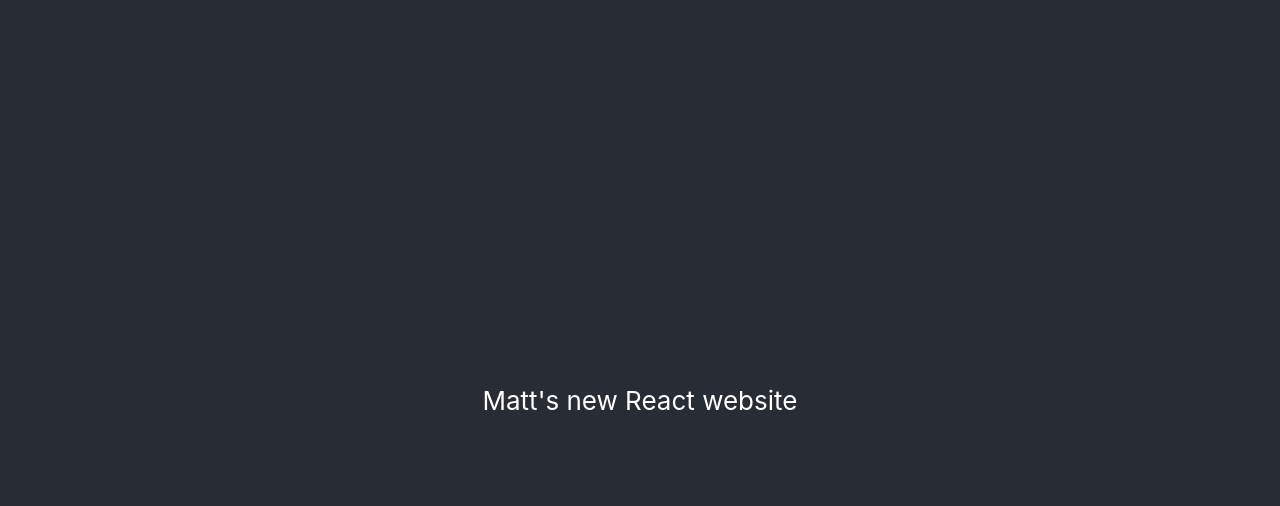
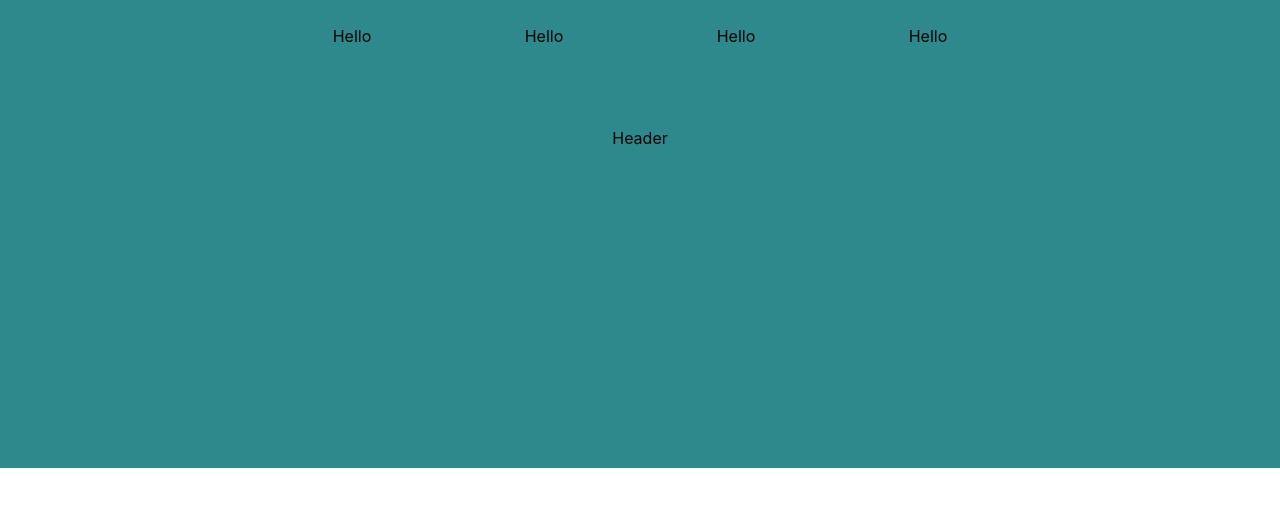
Before and after one commit to mblaul/portfolio-website, a React (Create React App) app: page / in a window 1280 px wide. Shown: the top 506 px of the page. Built offline with nearby package versions, Linux system fonts and the light colour scheme.

Commit message:
Working on a basic layout

```diff
--- a/src/App.js
+++ b/src/App.js
@@ -1,14 +1,17 @@
 import React, { Component } from 'react';
+import { MuiThemeProvider } from '@material-ui/core/styles';
+import theme from '../src/constants/theme';
+
+import Container from './components/Container';
+
 import './App.css';
 
 class App extends Component {
   render() {
     return (
-      <div className="App">
-        <header className="App-header">
-          <p>Matt's new React website</p>
-        </header>
-      </div>
+      <MuiThemeProvider theme={theme}>
+        <Container />
+      </MuiThemeProvider>
     );
   }
 }
--- /dev/null
+++ b/src/components/Container.js
@@ -0,0 +1,17 @@
+import React, { Component, Fragment } from 'react';
+
+import Navbar from './layout/Navbar';
+import Header from './content/Header';
+
+class Container extends Component {
+  render() {
+    return (
+      <Fragment>
+        <Navbar />
+        <Header />
+      </Fragment>
+    );
+  }
+}
+
+export default Container;
--- /dev/null
+++ b/src/components/content/Header.js
@@ -0,0 +1,30 @@
+import React, { Component } from 'react';
+import { withStyles } from '@material-ui/core/styles';
+
+import Grid from '@material-ui/core/Grid';
+
+const styles = theme => ({
+  header: {
+    padding: '10% 0% 25% 0%',
+    textAlign: 'center',
+    backgroundColor: '#2d898b',
+    backgroundAttachment: 'fixed',
+    backgroundSize: 'contain'
+  }
+});
+
+class Header extends Component {
+  render() {
+    const { classes } = this.props;
+
+    return (
+      <Grid container className={classes.header}>
+        <Grid item xs={12}>
+          Header
+        </Grid>
+      </Grid>
+    );
+  }
+}
+
+export default withStyles(styles)(Header);
--- /dev/null
+++ b/src/components/layout/Navbar.js
@@ -0,0 +1,39 @@
+import React, { Component } from 'react';
+import { withStyles } from '@material-ui/core/styles';
+
+import Grid from '@material-ui/core/Grid';
+
+const styles = theme => ({
+  navbar: {
+    position: 'fixed',
+    top: '0',
+    width: '100%',
+    padding: '2% 20%',
+    backgroundColor: 'rgba(#000, .5)',
+    textAlign: 'center'
+  }
+});
+
+class Navbar extends Component {
+  render() {
+    const { classes } = this.props;
+    return (
+      <Grid container className={classes.navbar}>
+        <Grid item xs={12} sm={3}>
+          Hello
+        </Grid>
+        <Grid item xs={12} sm={3}>
+          Hello
+        </Grid>
+        <Grid item xs={12} sm={3}>
+          Hello
+        </Grid>
+        <Grid item xs={12} sm={3}>
+          Hello
+        </Grid>
+      </Grid>
+    );
+  }
+}
+
+export default withStyles(styles)(Navbar);
--- /dev/null
+++ b/src/constants/theme.js
@@ -0,0 +1,5 @@
+import { createMuiTheme } from '@material-ui/core/styles';
+
+const theme = createMuiTheme({});
+
+export default theme;
```
Also changed, not shown: src/components/layout/NavLink.js (added, +9 -0 lines), 1 other file (tests, documents, lock files or other folders).
